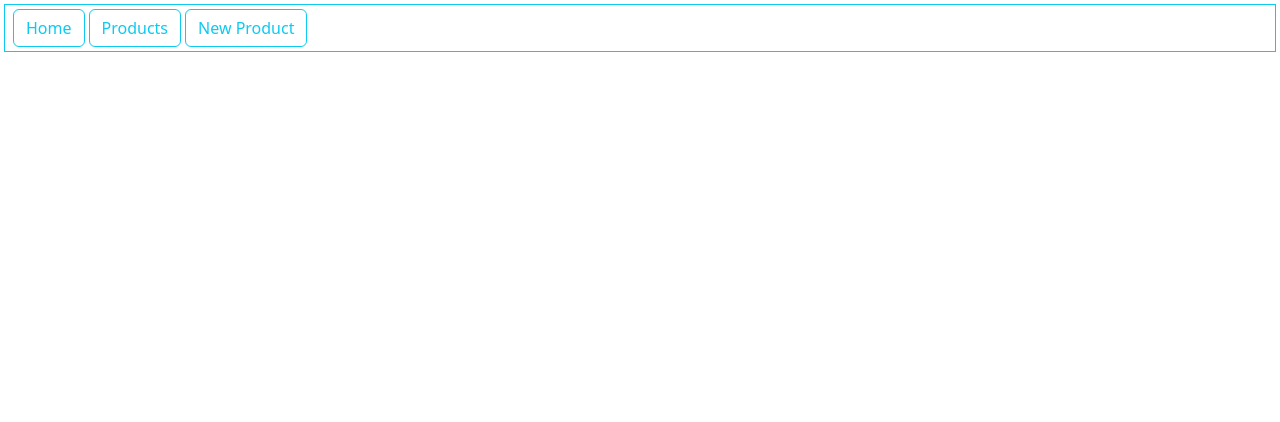
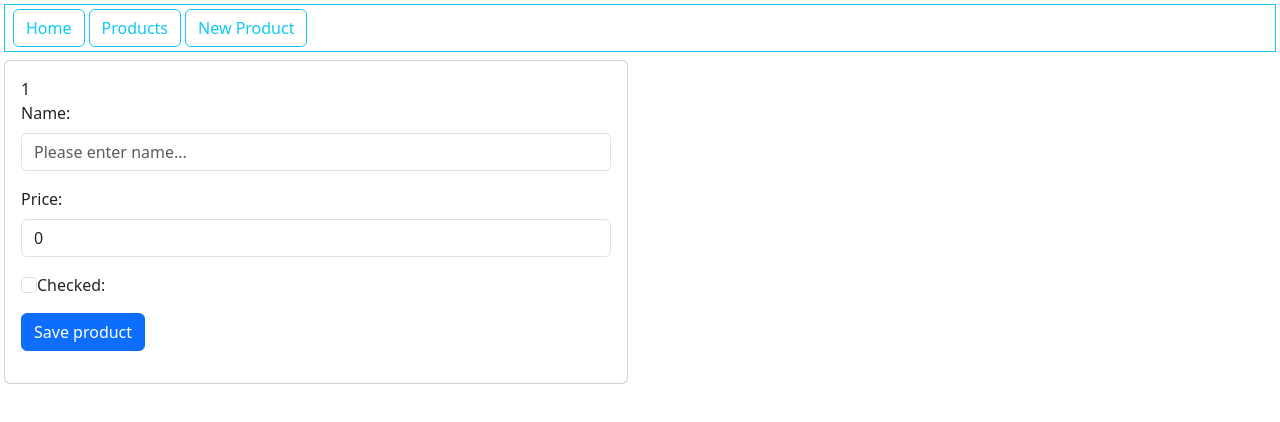
Before and after one commit to zoulou421/products-crud-jsonserver-app-axios, a React (Create React App) app: page /editProduct/1 in a window 1280 px wide. Shown: the top 422 px of the page. Built offline with nearby package versions, Linux system fonts and the light colour scheme; no server answers.

Commit message:
added Edit Product

```diff
--- a/data/db.json
+++ b/data/db.json
@@ -16,7 +16,7 @@
       "id": "7",
       "name": "testProd",
       "price": "23456",
-      "checked": "on"
+      "checked": true
     },
     {
       "id": "8",
@@ -125,6 +125,12 @@
       "name": "produit 3",
       "price": "8996",
       "checked": "on"
+    },
+    {
+      "id": "9169",
+      "name": "nnnnn",
+      "price": 0,
+      "checked": "on"
     }
   ]
 }
--- a/src/App.js
+++ b/src/App.js
@@ -6,6 +6,7 @@
 import "bootstrap/dist/css/bootstrap.min.css";
 import { useEffect, useState } from 'react';
 import NewProduct from './components/NewProduct';
+import EditProduct from './components/EditProduct';
 
 function App() {
   const [currentRoute, setCurrentRoute] = useState();
@@ -39,12 +40,14 @@
                 "btn btn-outline-info ms-1"} to={"/newProduct"}>New Product
             </Link>
           </li>
+
         </ul>
       </nav>
       <Routes>
         <Route path="/home" element={<Home />}></Route>
         <Route path="/products" element={<Products />}></Route>
         <Route path="/newProduct" element={<NewProduct />}></Route>
+        <Route path="/editProduct/:id" element={<EditProduct />}></Route>
       </Routes>
     </BrowserRouter>
 
--- a/src/app/app.js
+++ b/src/app/app.js
@@ -4,7 +4,7 @@
 
 
 export const productsApi = axios.create({
-    baseURL: "http://localhost:7700"
+    baseURL: "http://localhost:7800"
 });
 
 export const getProducts = () => {
--- /dev/null
+++ b/src/components/EditProduct.js
@@ -0,0 +1,71 @@
+import React, { useEffect, useState } from 'react'
+import { getProduct, saveProduct, updateProduct } from '../app/app';
+import { useParams } from 'react-router-dom';
+
+function EditProduct() {
+
+    const { id } = useParams();
+
+    const [name, setName] = useState("");
+    const [price, setPrice] = useState(0);
+    const [checked, SetChecked] = useState(false);
+
+    useEffect(() => {
+        handleGetProductById(id)
+    }, []);
+
+    const handleGetProductById = (id) => {
+        getProduct(id).then(resp => {
+            let product = resp.data;
+            setName(product.name);
+            setPrice(product.price);
+            SetChecked(product.checked);
+        });
+    }
+
+
+    /*N.B in your form, you can write : onSubmit={() => handleSaveSubmitProduct(event)} or directly:onSubmit={handleSaveSubmitProduct}*/
+    const handleUpdateSubmitProduct = (event) => {
+        event.preventDefault();
+        //let product={name:name, price:price, checked:checked} or directly
+        let product = { id, name, price, checked };// we added id for update Form, main difference wit save Form
+        updateProduct(product).then(resp => {
+            alert(JSON.stringify(resp.data))
+        })
+    }
+    return (
+        <div className="row p-1">
+            <div className="col-md-6">
+                <div className="card">
+                    <div className="card-body">
+                        {id}
+                        <form onSubmit={handleUpdateSubmitProduct}>
+                            <div className="mb-3">
+                                <label className="form-label">Name:</label>
+                                <input onChange={(e) => setName(e.target.value)} type="text" value={name}
+                                    className="form-control" placeholder="Please enter name..." />
+                            </div>
+
+                            <div className="mb-3">
+                                <label className="form-label">Price:</label>
+                                <input onChange={(e) => setPrice(e.target.value)} type="text" value={price}
+                                    className="form-control" placeholder="Please enter price..." />
+                            </div>
+
+                            <div className="mb-3">
+                                <input onChange={(e) => SetChecked(e.target.value)} type="checkbox"
+                                    checked={checked}
+                                    className="form-check-input" />
+                                <label className="form-check-label">Checked:</label>
+                            </div>
+                            <div className="mb-3">
+                                <button className="btn btn-info-xm btn-primary">Save product</button>
+                            </div>
+                        </form>
+                    </div>
+                </div>
+            </div>
+        </div>
+    )
+}
+export default EditProduct;
--- a/src/components/Products.js
+++ b/src/components/Products.js
@@ -1,11 +1,16 @@
-import { faCheckCircle, faCircle, faSearch, faTrash } from '@fortawesome/free-solid-svg-icons';
+import { faCheckCircle, faCircle, faEdit, faSearch, faTrash } from '@fortawesome/free-solid-svg-icons';
 import { FontAwesomeIcon } from '@fortawesome/react-fontawesome';
 //import axios from 'axios';
 import React, { useEffect, useState } from 'react'
 //import { checkProduct, deleteProduct, getProducts, getProductsByFilter } from '../app/app';
 import { checkProduct, deleteProduct, getProductsByFilter } from '../app/app';
+import { useNavigate } from 'react-router-dom';
 
 export default function Products() {
+
+    //function
+    const navigate = useNavigate();
+
     //const [products, setProducts] = useState([
     /* { id: 1, name: "computer", price: 4500, checked: true },
      { id: 2, name: "Printer", price: 4500, checked: false },
@@ -146,6 +151,14 @@
                                                         </FontAwesomeIcon>
                                                     </button>
                                                 </td>
+
+                                                <td>
+                                                    <button onClick={() => navigate(`editProduct/${product.id}`)}
+                                                        className="btn btn-outline-success">
+                                                        <FontAwesomeIcon icon={faEdit}>
+                                                        </FontAwesomeIcon>
+                                                    </button>
+                                                </td>
                                             </tr>
                                         ))
                                     }
```
